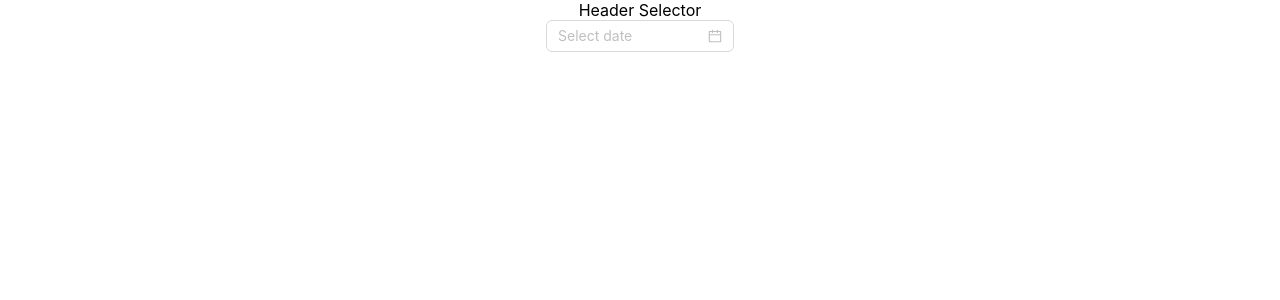
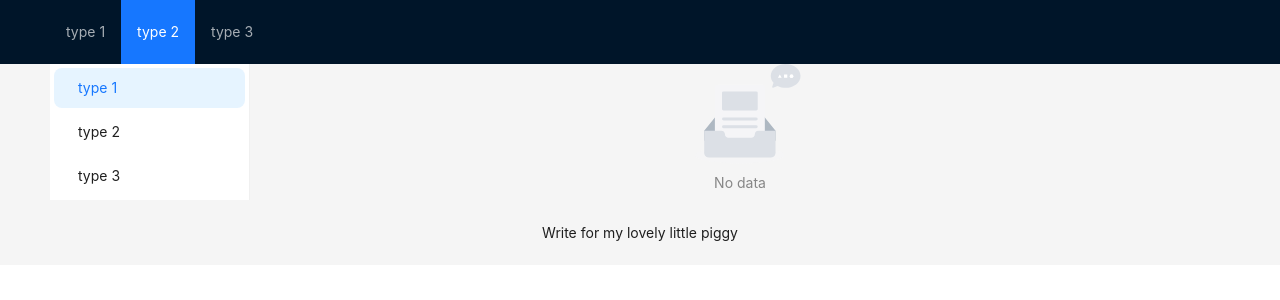
Before and after one commit to SsetGlow/art-machine, a React (Create React App) app: page / in a window 1280 px wide. Shown: the top 300 px of the page. Built offline with nearby package versions, Linux system fonts and the light colour scheme.

Commit message:
feat(App): learn use state

```diff
--- a/src/App.tsx
+++ b/src/App.tsx
@@ -1,14 +1,74 @@
-import React from 'react';
-import './App.css';
+import React, {useEffect, useState} from 'react';
+import type {MenuProps} from 'antd';
+import {Breadcrumb, Layout, Menu, theme, Button, Empty} from 'antd';
 
-import Main from "./component/Main";
+const {Header, Content, Footer, Sider} = Layout;
 
-function App() {
+const items1: MenuProps['items'] = ['1', '2', '3'].map((key) => ({
+    key,
+    label: `type ${key}`,
+}));
+
+const items2: MenuProps['items'] = ['1', '2', '3'].map((key) => ({
+    key,
+    label: `type ${key}`,
+}));
+
+const App: React.FC<{}> = React.memo(() => {
+    const {
+        token: {colorBgContainer},
+    } = theme.useToken();
+
+    // eslint-disable-next-line react/jsx-no-undef
+    const [pic1, setPic1] = useState(<Empty/>);
+
+    const headerClick = ({item, key, keyPath, domEvent}: { item: any, key: any, keyPath: any, domEvent: any }) => {
+        setPic1(key)
+    }
+
+    const sideClick = (item: any) => {
+        setPic1(item.key)
+    }
+
+    function test() {
+
+    }
+
+    useEffect(() => {
+        console.log(1111)
+    }, [pic1])
+
     return (
-        <div className="App">
-            <Main/>
-        </div>
+        <Layout>
+            <Content>
+                <Layout>
+                    <Header className="header">
+                        <div className="logo"/>
+                        <Menu theme="dark" mode="horizontal" defaultSelectedKeys={['2']} items={items1}
+                              onClick={headerClick}/>
+                    </Header>
+                    <Content style={{padding: '0 50px'}}>
+                        <Layout>
+                            <Sider style={{background: colorBgContainer}} width={200}>
+                                <Menu
+                                    mode="inline"
+                                    defaultSelectedKeys={['1']}
+                                    defaultOpenKeys={['sub1']}
+                                    style={{height: '100%'}}
+                                    items={items2}
+                                    onClick={sideClick}
+                                />
+                            </Sider>
+                            <Content>
+                                {pic1}
+                            </Content>
+                        </Layout>
+                    </Content>
+                </Layout>
+            </Content>
+            <Footer style={{textAlign: 'center'}}>Write for my lovely little piggy</Footer>
+        </Layout>
     );
-}
+});
 
 export default App;
--- a/src/component/BodySelector.tsx
+++ /dev/null
@@ -1,5 +0,0 @@
-import {DatePicker} from "antd";
-
-export default function BodySelector() {
-    return <DatePicker/>;
-}
--- a/src/component/HeaderSelector.tsx
+++ /dev/null
@@ -1,9 +0,0 @@
-export default function HeaderSelector() {
-    return (
-        <>
-            <div>
-                Header Selector
-            </div>
-        </>
-    )
-}
--- a/src/component/Main.tsx
+++ /dev/null
@@ -1,13 +0,0 @@
-import HeaderSelector from "./HeaderSelector";
-import BodySelector from "./BodySelector";
-
-function Main() {
-    return (
-        <div>
-            <HeaderSelector/>
-            <BodySelector/>
-        </div>
-    )
-}
-
-export default Main;
```
